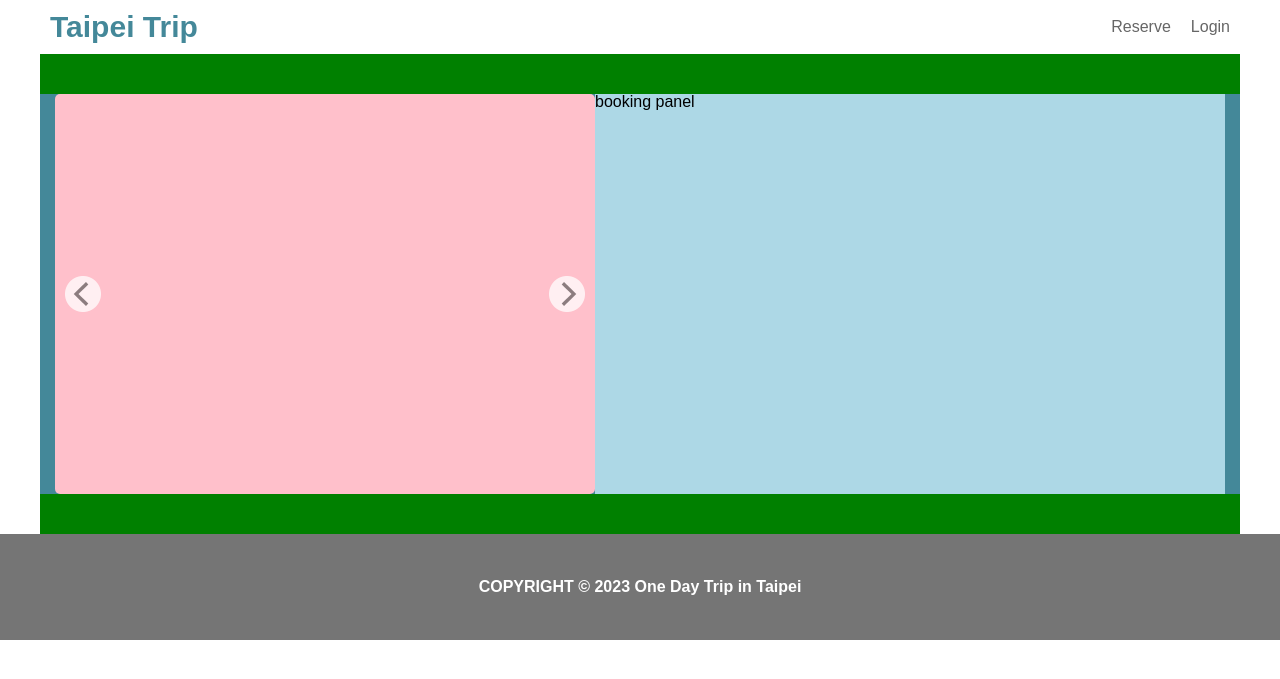
After one commit to farrenhi/taipei_trip, a Flask app: page /attraction in a window 1280 px wide. The commit adds this page. Shown: the top 679 px of the page. Run offline with Flask 3, Linux system fonts and the light colour scheme; data that the repository does not hold is empty.

Commit message:
button is good on pictures but slide in function to be developed

```diff
--- a/app.py
+++ b/app.py
@@ -66,9 +66,19 @@ def execute_query_read(query, data=None):
 def index():
 	return render_template("index.html")
 
-@app.route("/attraction/<id>")
-def attraction(id):
+
+
+
+# @app.route("/attraction/<id>")
+# def attraction(id):
+# 	return render_template("attraction.html")
+
+# temporary route for testing
+@app.route("/attraction")
+def attraction():
 	return render_template("attraction.html")
+
+
 @app.route("/booking")
 def booking():
 	return render_template("booking.html")
--- a/static/css/index.css
+++ b/static/css/index.css
@@ -239,6 +239,13 @@ body {
     font-family: "Noto Sans TC", sans-serif;
 }
 
+
+.main_attraction{
+    margin-top: 54px;
+    background-color: green;
+
+}
+
 .list_bar {
     /* background-color: gray; */
     /* padding: 13px 10px; */
@@ -357,10 +364,12 @@ body {
     text-align: left;
     z-index: 1; /* Ensure the overlay is above the image */
 
+    overflow: hidden;
+    white-space: nowrap;
+
     opacity: 0.6;
     background: var(--additional-color-black, #000);
     box-sizing: border-box;
-    padding: 10px;
     height: 40px;
     color: var(--additional-color-white, #FFF);
 }
@@ -420,7 +429,88 @@ also the height!
 
 
 
+/* attraction html part */
+.sight_box{
+    padding: 0 15px;
+    background-color: #448899;
+    display: flex;
+    flex-direction: row;
 
+}
+
+.sight_box_carousel{
+    background-color: pink;
+    width: 540px;
+    height: 400px;
+    border-radius: 5px;
+    overflow: hidden;
+    position: relative;
+    display: inline-block; /* Allows overlay to be positioned relative to the container */
+}
+
+.sight_box_images {
+    display: flex;
+    flex-direction: row;
+    width: 540px;
+    overflow: hidden;
+}
+
+.sight_box_images img {
+    height: 400px;
+    width: 540px;
+    object-fit: cover;
+  }
+
+.sight_box_images img {
+    transition: opacity 0.5s ease-in-out; /* Add a transition for opacity */
+    opacity: 0; /* Initially hide all images */
+    position: absolute; /* Position images on top of each other */
+}
+
+.sight_box_image img:first-child {
+    opacity: 1; /* Show the first image initially */
+}
+
+
+.sight_box_right{
+    background-color: lightblue;
+    flex: auto;
+}
+
+.sight_box_image_overlay {
+    position: absolute;
+    top: 0;
+    left: 0;
+    width: 100%;
+    height: 100%;
+    display: flex;
+    justify-content: space-between;
+    align-items: center;
+}
+
+.left-button,
+.right-button {
+
+    width: 36px; /* Adjust this according to your button image size */
+    height: 36px; /* Adjust this according to your button image size */
+    border: none;
+    cursor: pointer;
+    margin: 0 10px;
+    opacity: 0.75;
+}
+
+.left-button {
+    background-position: left center;
+    background: url('/static/images/arrow_left2.png') no-repeat center center;
+    background-size: contain;
+}
+
+.right-button {
+    background-position: right center;
+    background: url('/static/images/arrow_right2.png') no-repeat center center;
+    background-size: contain;
+
+}
 
 @media (max-width:1200px){
 
--- a/templates/attraction.html
+++ b/templates/attraction.html
@@ -0,0 +1,51 @@
+{% extends "base.html" %}
+{% block content %}
+
+
+
+<div class="main main_attraction">
+    <div class="sight_box">
+
+        <div class="sight_box_carousel">
+            <div class="sight_box_images">
+
+            </div>
+
+
+            <div class="sight_box_image_overlay">
+                <button class="left-button"></button>
+                <button class="right-button"></button>
+            </div>
+
+        </div>
+
+
+
+
+
+        <div class="sight_box_right"> booking panel </div>
+
+    </div>
+    <!-- <div class="list_bar">
+        <div class="list_bar_left_container" id="left_arrow">
+            <img src="/static/images/arrow_left.png">
+        </div>
+
+        <div class="list_bar_container body_body_medium">
+            <div class="list" id="container" >
+
+            </div>
+        </div>
+
+        <div class="list_bar_right_container" id="right_arrow">
+            <img src="/static/images/arrow_right.png">
+        </div>
+    </div> -->
+
+
+    <div id="intersection-trigger"></div>
+</div>
+
+<script src="/static/js/script_attraction.js"></script>
+
+{% endblock %}
--- /dev/null
+++ b/templates/base.html
@@ -0,0 +1,39 @@
+<!DOCTYPE html>
+<html>
+    <head>
+        <meta name="viewport" content="width=device-width, initial-scale=1.0" />
+        <meta charset="utf-8" />
+        <title> Taipei Trip </title>
+        <link rel="stylesheet" type="text/css" href="/static/css/reset.css" />
+        <link rel="stylesheet" type="text/css" href="/static/css/index.css" />
+        <script src="/static/js/script_base.js"></script>
+    </head>
+
+    <body class="body" onload="load_test()">
+
+        <div class="nav_box">
+            <div class="nav_bar">
+                    <div class="left headline_h2_bold"> Taipei Trip </div>
+
+                    <div class="right-desktop-menu">
+                        <div class="item1 body_body_medium"> Reserve </div>
+                        <div class="item2 body_body_medium"> Login </div>
+                    </div>
+
+                    <!-- <div class="mobile-menu">
+                        <img src="burger-menu-svgrepo-com.png" width="30" height="30"/>
+                    </div> -->
+            </div>
+        </div>
+
+        {%block content%}{%endblock%}
+
+
+
+
+
+        <div class="footer">
+            <dp class="footer_text"> COPYRIGHT &copy; 2023 One Day Trip in Taipei </p>
+        </div>
+    </body>
+</html>
--- a/templates/index.html
+++ b/templates/index.html
@@ -64,6 +64,7 @@
             </div>
 
             <div class="part2_twelve" id="part2_twelve"></div>
+
             <div id="intersection-trigger"></div>
         </div>
 
@@ -112,6 +113,9 @@
             // }
 
             // Function to check if the user has scrolled to the bottom
+            // you could watch 5 people or just one of them
+
+            // entries[0] the first observed object.
             function checkIntersection(entries) {
             if (entries[0].isIntersecting) {
                 if (nextPage != null) {
@@ -134,6 +138,8 @@
 
             const triggerElement = document.getElementById('intersection-trigger');
             observer.observe(triggerElement);
+
+
             //      .to watch (this guy) -> see if fully within the viewport
             //
 
```
Also changed, not shown: static/js/script_attraction.js (added, +62 -0 lines), static/images/arrow_left2.png (added), static/images/arrow_right2.png (added), static/js/index.js (deleted), static/js/script_base.js (added), static/js/script_index.js (added).
